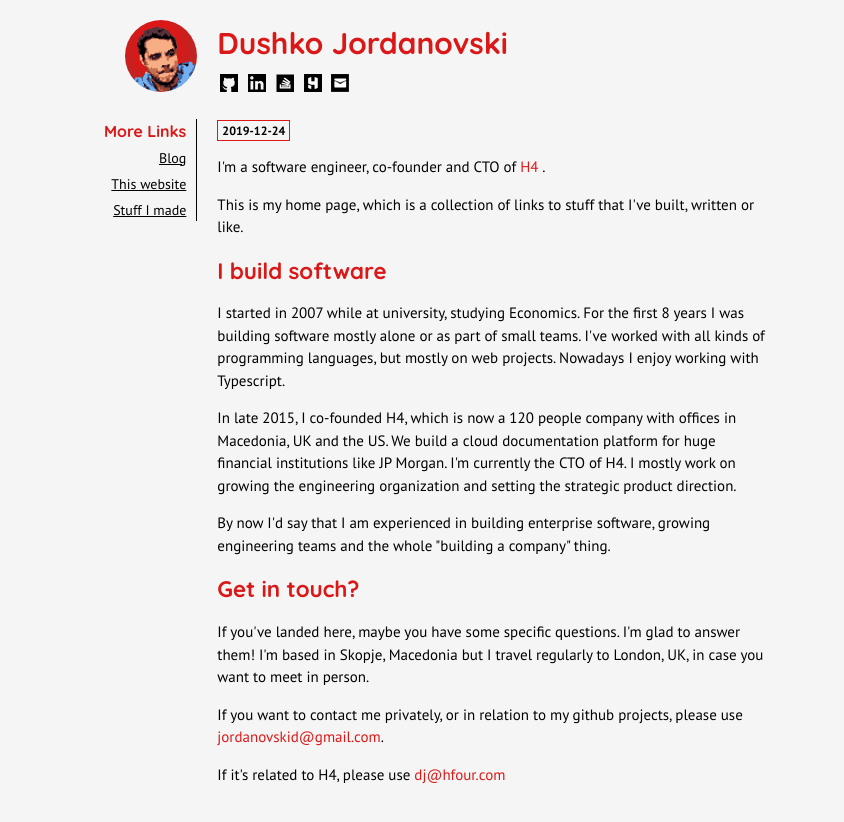
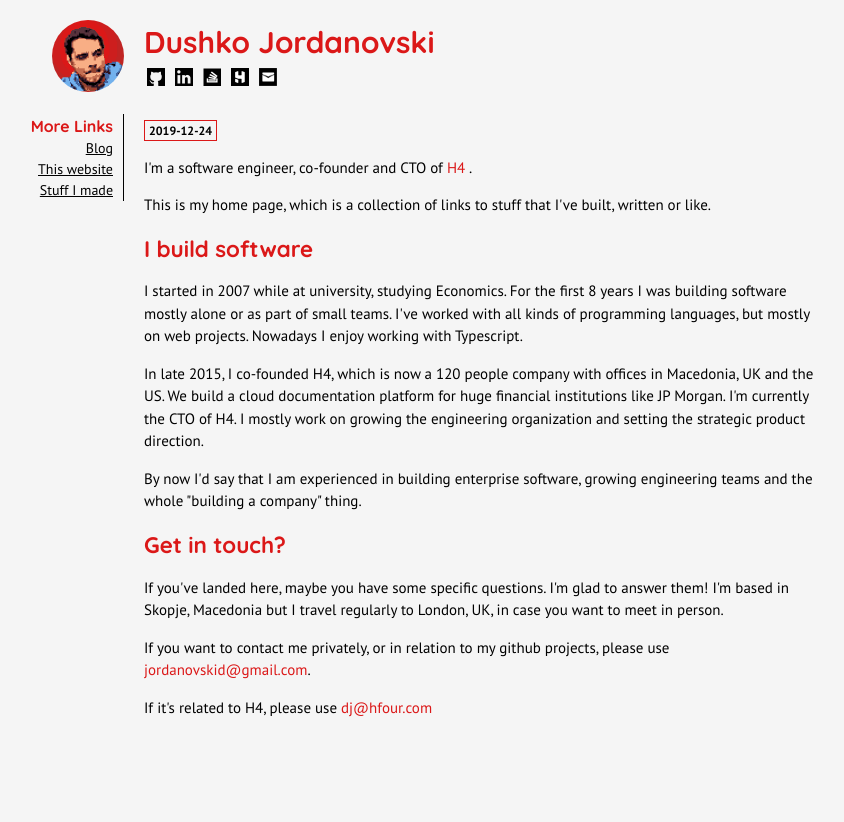
Before and after one commit to skid/discodancer.net, a plain HTML site: page index.html in a window 1280 px wide. Shown: the whole page, without its empty margins (156-1000 px from the left). After the commit the page ends 800 px from the top, so only its background shows below. Drawn offline with Linux system fonts and the light colour scheme.

Commit message:
Changed css layout

```diff
--- a/assets/style.css
+++ b/assets/style.css
@@ -5,7 +5,7 @@ body {
   font-size: 15px;
   line-height: 1.5;
   background-color: #f5f5f5;
-  margin: 0;
+  margin: 20px 0 0 0;
   padding: 0;
   overflow-y: scroll;
 }
@@ -27,6 +27,80 @@ code {
 }
 
 /** Layout */
+header, main {
+  min-width: 200px;
+  max-width: 720px;
+  height: 84px;
+  box-sizing: border-box;
+  margin: 0 auto;
+  padding: 0 20px;
+}
+
+.contact {
+  margin: 0;
+}
+
+.contact a img {
+  vertical-align: text-bottom;
+  height: 24px;
+}
+
+nav {
+  font-size: 16px;
+  text-align: right;
+  width: 110px;
+  box-sizing: border-box;
+  position: absolute;
+  margin-left: -130px;
+}
+
+nav .avatar {
+  height: 72px;
+  width: 72px;
+  border-radius: 36px;
+}
+
+nav .links {
+  padding-right: 10px;
+  border-right: solid 1px black;
+}
+
+.links > * {
+  color: black;
+  display: block;
+}
+
+.links > a {
+  font-size: 14px;
+  text-decoration: underline;
+}
+
+.links > span {
+  font-family: Quicksand;
+  font-weight: bold;
+  margin-top: 10px;
+  color: #DB1818;
+}
+
+.links > span:first-child {
+  margin-top: 0;
+}
+
+.date {
+  color: black;
+  font-weight: bold;
+  font-size: 12px;
+  padding: 2px 4px;
+  border: solid 1px #DB1818;
+}
+
+@media (max-width: 960px) {
+  header, main {
+    margin-left: 110px;
+  }
+}
+
+/**
 .container {
   max-width: 960px;
   margin: auto;
@@ -131,16 +205,3 @@ p.meta {
   margin: 0;
   margin-bottom: 10px;
 }
-
-span.meta {
-  color: black;
-  font-weight: bold;
-  font-size: 12px;
-  padding: 2px 4px;
-  border: solid 1px #DB1818;
-}
-
-
-@media (max-width: 700px) {
-  /* PUT CSS HERE TO ALTER WEBSITE TO SINGLE COLUMN */
-}
--- a/index.html
+++ b/index.html
@@ -11,11 +11,18 @@
 
   <body>
     <header>
-      <div class="container">
-        <div class="left">
-          <a href="/"><img title="Dushko Jordanovski" class="avatar" src="/assets/images/avatar.png" /></a>
-        </div>
-        <div class="main">
+      <nav>
+        <a href="/">
+          <img title="Dushko Jordanovski" class="avatar" src="/assets/images/avatar.png" />
+        </a>
+        <p class="links">
+          <span>More Links</span>
+<a href="https://medium.com/@discodancer">Blog</a>
+<a href="/this.html">This website</a>
+<a href="/demos.html">Stuff I made</a>
+        </p>
+      </nav>
+
       <a href="/"><h1>Dushko Jordanovski</h1></a>
       <p class="contact">
         <a title="Github" href="https://github.com/skid"><img src="/assets/images/github.png"></a>
@@ -24,22 +31,9 @@
         <a title="H4" href="https://hfour.com"><img src="/assets/images/h4.png"></a>
         <a title="Mail" href="mailto:jordanovskid@gmail.com"><img src="/assets/images/mail.png"></a>
       </p>
-        </div>
-        <div class="right"></div>
-      </div>
     </header>
-
-    <main class="container">
-        <div class="left">
-          <nav>
-            <span>More Links</span>
-<a href="https://medium.com/@discodancer">Blog</a>
-<a href="/this.html">This website</a>
-<a href="/demos.html">Stuff I made</a>
-          </nav>
-        </div>
-        <div class="main">
-          <p class="meta"><span class="meta">2019-12-24</span></p>
+    <main>
+      <p class="meta"><span class="date">2019-12-24</span></p>
       <p>I&#39;m a software engineer, co-founder and CTO of <a href="https://hfour.com">H4</a> .</p>
 <p>This is my home page, which is a collection of links to stuff that I&#39;ve built, written or like.</p>
 <h2 id="i-build-software">I build software</h2>
@@ -51,8 +45,6 @@
 <p>If you want to contact me privately, or in relation to my github projects, please use <a href="mailto:jordanovskid@gmail.com">jordanovskid@gmail.com</a>.</p>
 <p>If it&#39;s related to H4, please use <a href="mailto:dj@hfour.com">dj@hfour.com</a></p>
 
-        </div>
-        <div class="right"></div>
     </main>
     <footer>
       <br />
```
Also changed, not shown: assets/template.html (+11 -19 lines), demos.html (+14 -22 lines), links.html (+14 -22 lines), things-to-teach-my-son.html (+14 -22 lines), this.html (+14 -22 lines), webhook-test.html (+14 -22 lines). Lines whose indentation alone changed are shown as unchanged.
